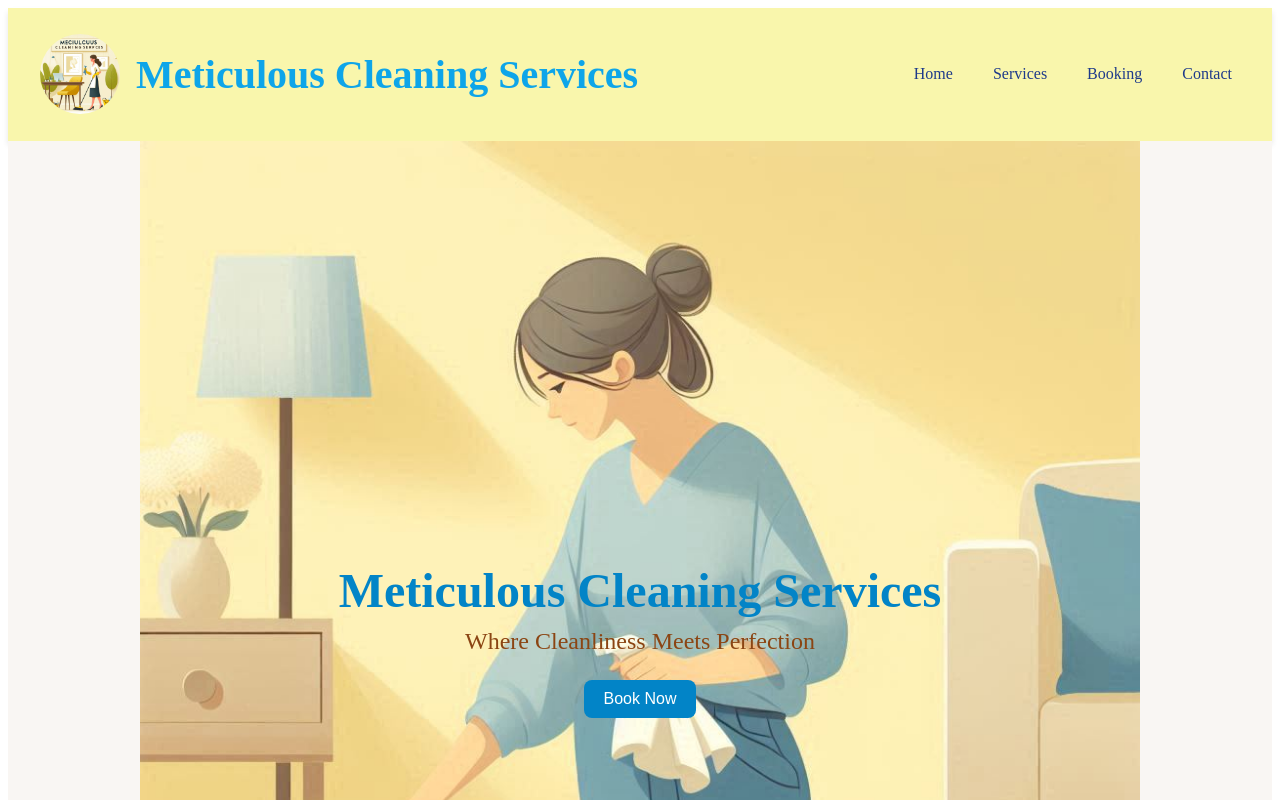
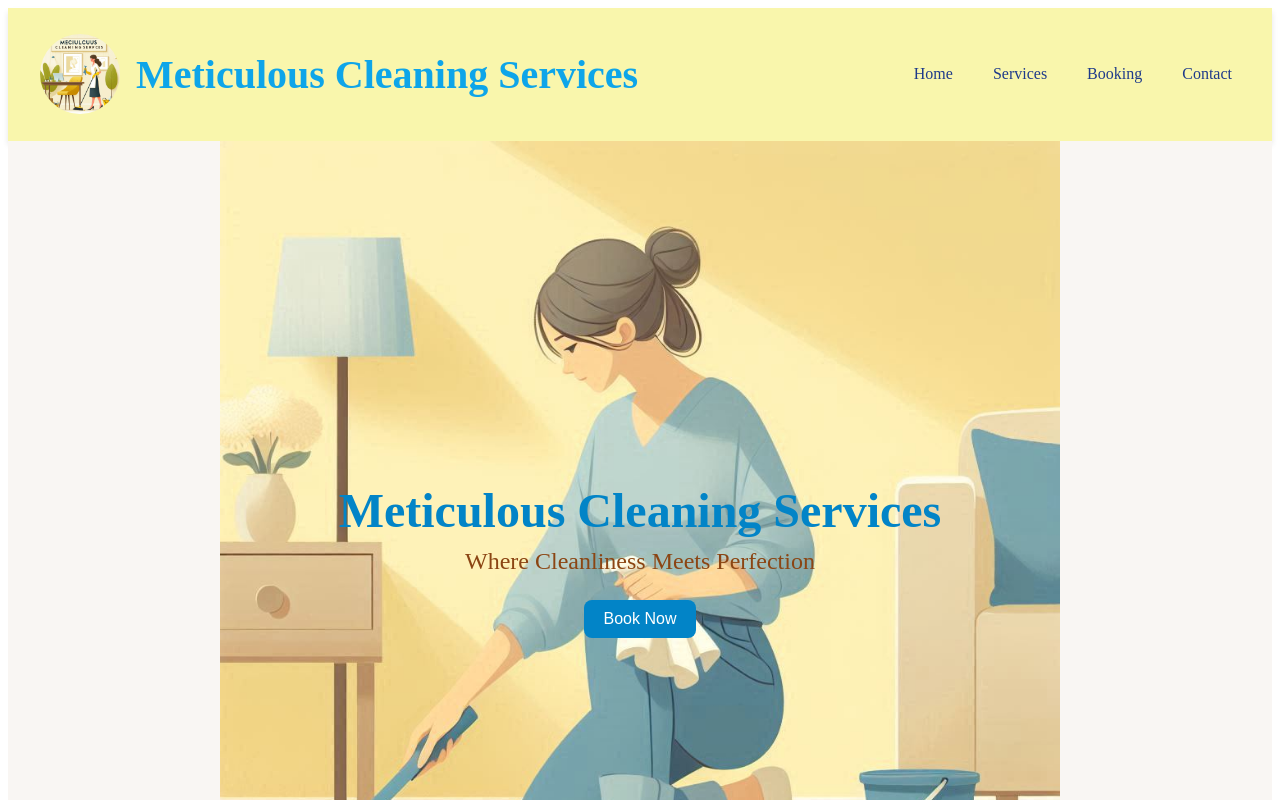
Before and after one commit to Monwabisindlovu/meticulous-cleaning, a React (Vite) app: page / in a window 1280 px wide. Shown: the top 800 px of the page. Built offline with nearby package versions, Linux system fonts and the light colour scheme.

Commit message:
updating margin

```diff
--- a/src/pages/Home.css
+++ b/src/pages/Home.css
@@ -5,14 +5,15 @@
   background-position: center;
   background-repeat: no-repeat;
   background-color: rgb(249, 246, 243);
-  padding: 100px 20px;
+  padding: 40px 20px;
   color: white;
   text-align: center;
-  height: 100vh;
+  min-height: 80vh;
   display: flex;
   justify-content: center;
   align-items: center;
   margin-bottom: 0;
+  margin-top: 0;
 }
 
 /* Hero Text Box - no background, transparent */
```
